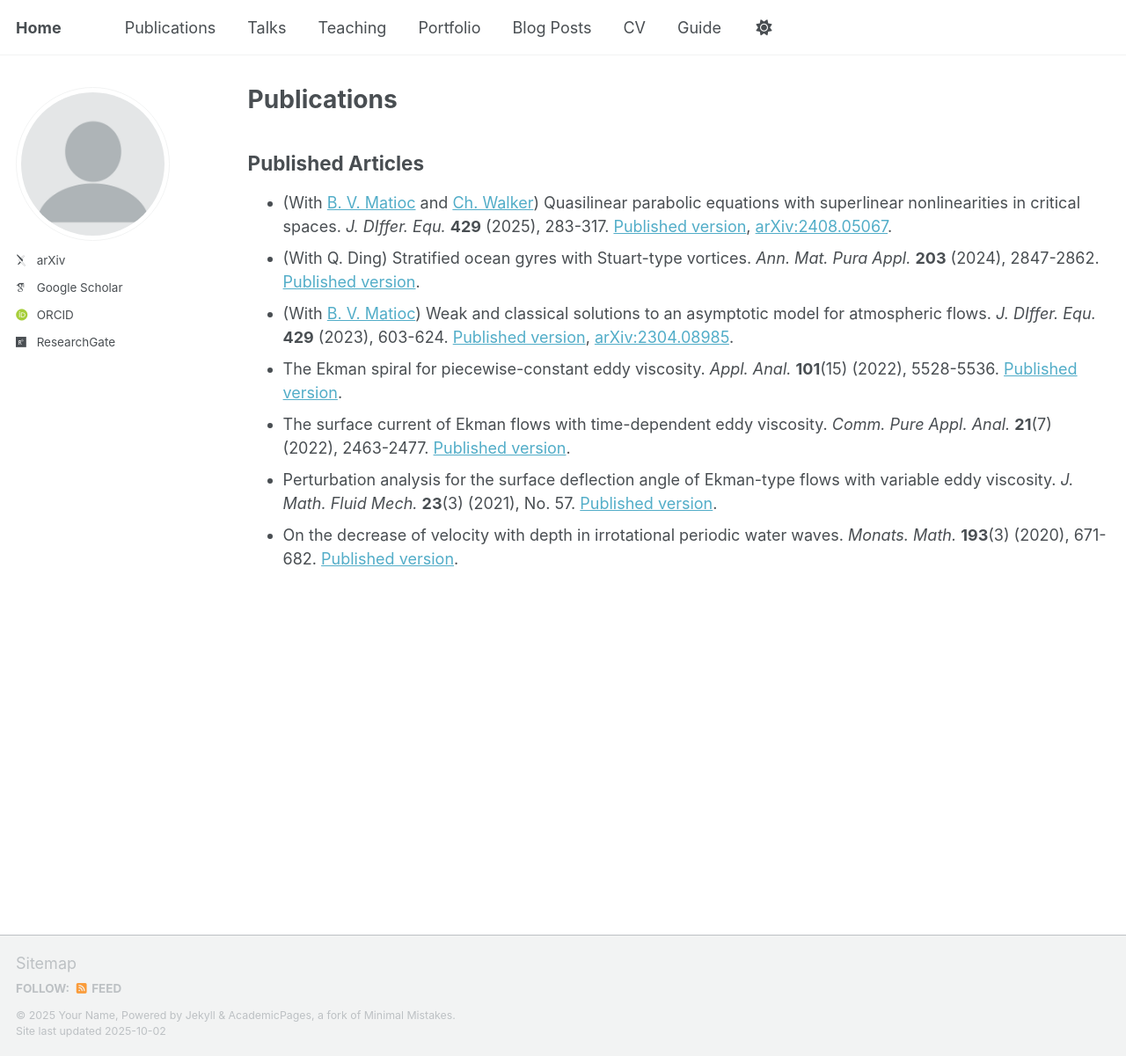
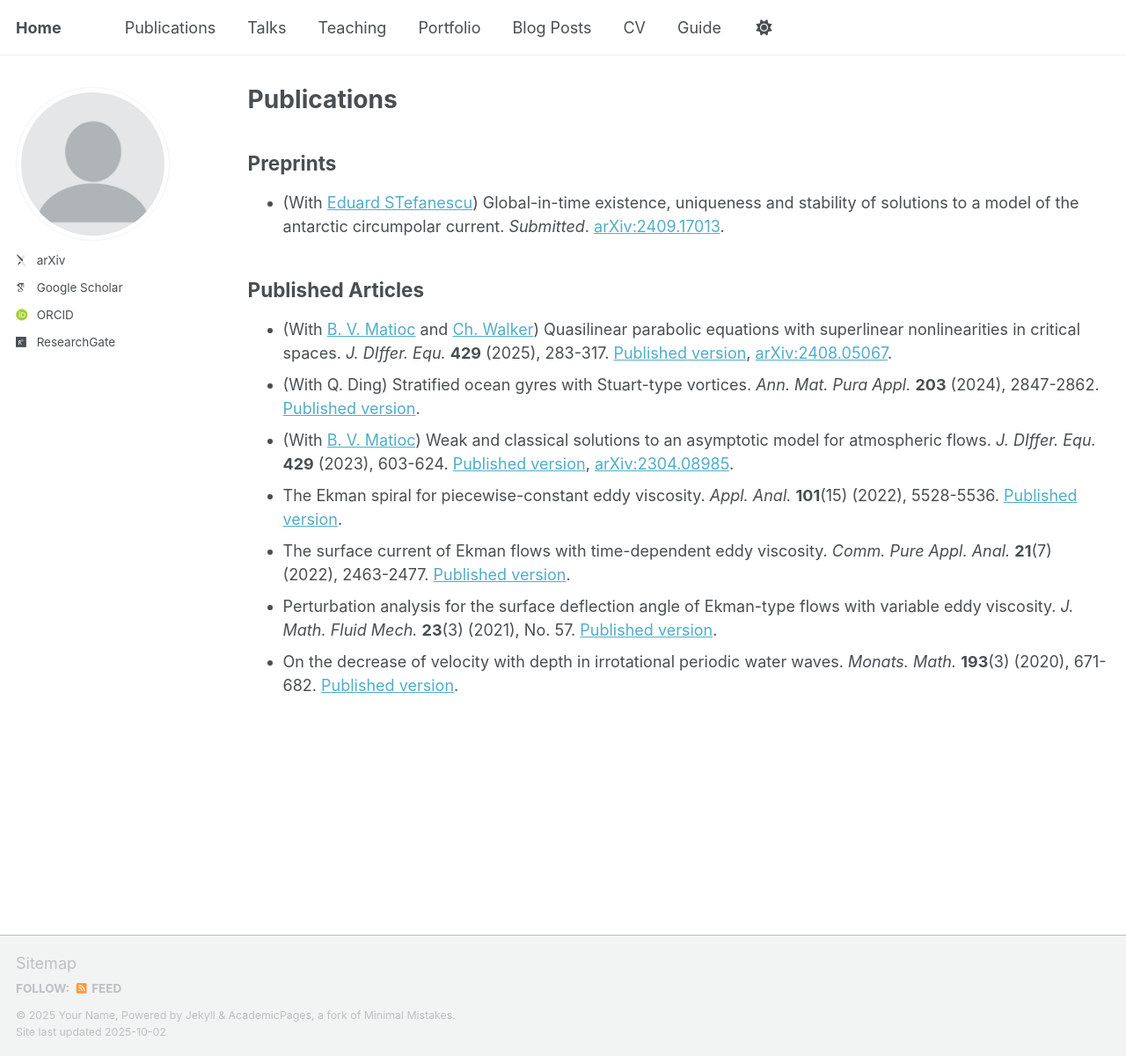
Before and after one commit to luigi-roberti/luigi-roberti.github.io, a Jekyll site: the page built from _pages/publications.md, in a window 1280 px wide and 1201 px high. Shown: the whole window at 88% size. Built offline with Jekyll 4.4.1, drawn with Linux system fonts in a browser that asks for light colours; some web fonts are replaced; a script that is not in the unit is left out.

Commit message:
Update publications.md

```diff
--- a/_pages/publications.md
+++ b/_pages/publications.md
@@ -9,6 +9,10 @@ redirect_from:
 
 {% include base_path %}
 
+Preprints
+------
+* (With [Eduard STefanescu](https://www.math.tugraz.at/~stefanescu/)) Global-in-time existence, uniqueness and stability of solutions to a model of the antarctic circumpolar current. <i>Submitted</i>. [arXiv:2409.17013](https://arxiv.org/abs/2409.17013).
+
 Published Articles
 ------
 * (With [B. V. Matioc](https://homepages.uni-regensburg.de/~mab11770/) and [Ch. Walker](https://www.ifam.uni-hannover.de/de/walker)) Quasilinear parabolic equations with superlinear nonlinearities in critical spaces. <i>J. DIffer. Equ.</i> <b>429</b> (2025), 283-317. [Published version](https://www.sciencedirect.com/science/article/pii/S0022039625001585), [arXiv:2408.05067](https://arxiv.org/abs/2408.05067).
```
